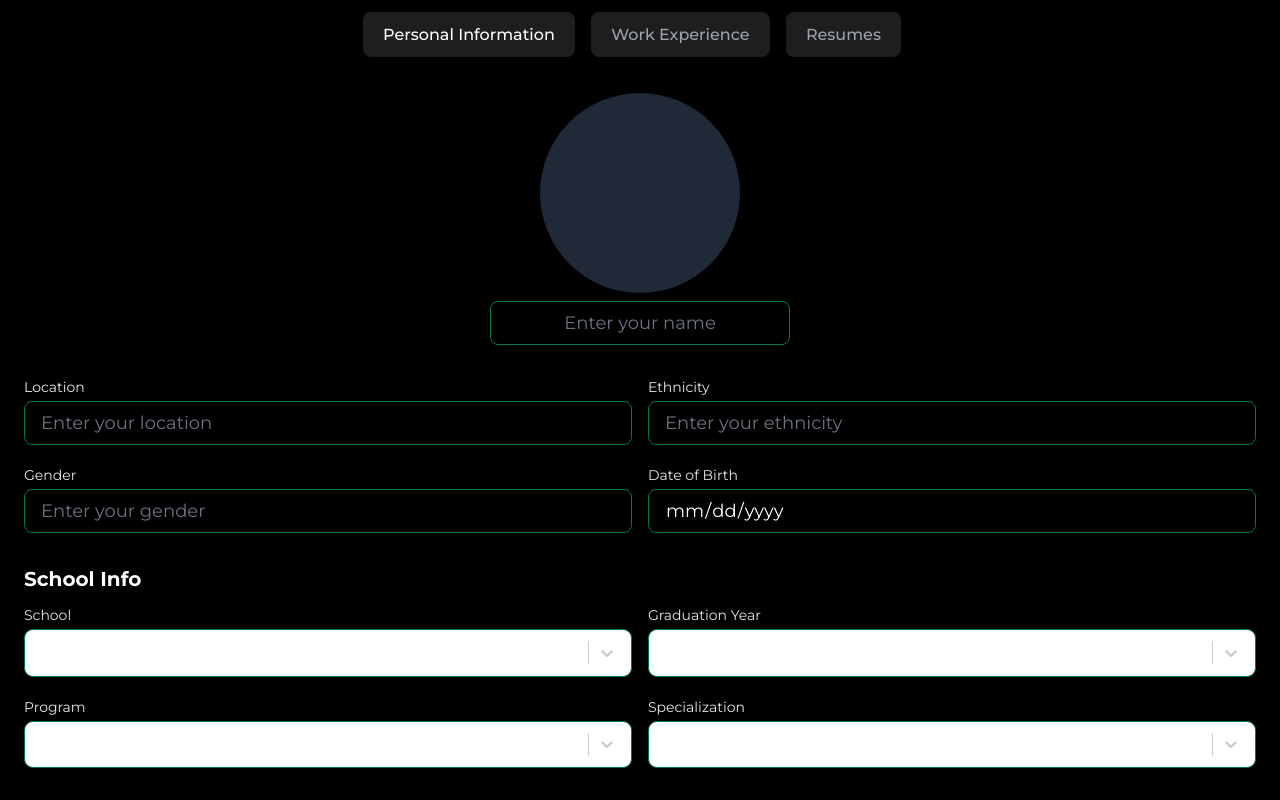
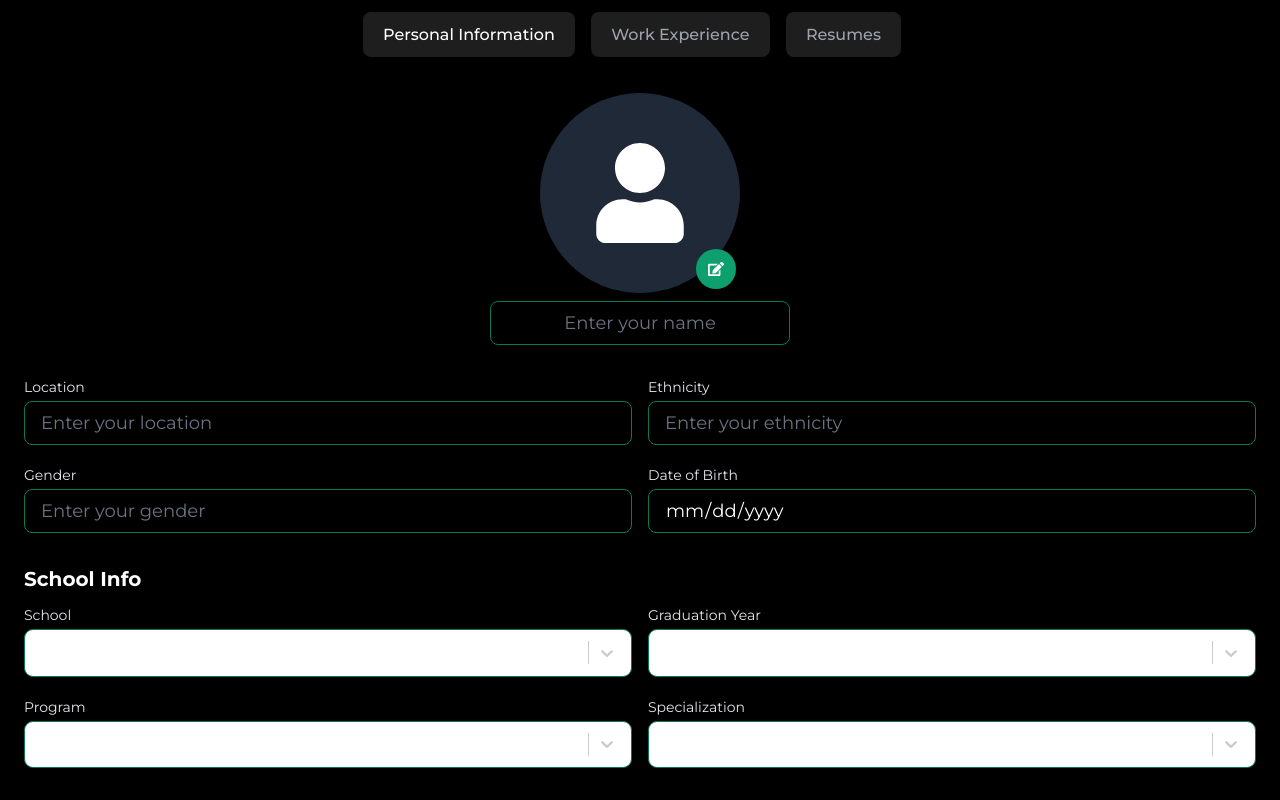
Before and after one commit to techskillsync/skillsync-suprema, a React (Vite) app in the folder skillsync-client/: page /profile in a window 1280 px wide. Shown: the top 800 px of the page. Built offline with nearby package versions, Linux system fonts and the light colour scheme; what react-confirm would draw is missing.

Commit message:
Fixed Profile Picture Bug

```diff
--- a/skillsync-client/src/components/ProfilePage/EditProfilePicture.tsx
+++ b/skillsync-client/src/components/ProfilePage/EditProfilePicture.tsx
@@ -1,6 +1,6 @@
 import React, { useEffect, useState } from "react";
 import { GetAvatar, SetAvatar } from "../../supabase/ProfilePicture";
-import { FaEdit, FaHourglass } from "react-icons/fa";
+import { FaEdit, FaHourglass, FaUser } from "react-icons/fa";
 import { FaCheck } from "react-icons/fa6";
 
 function EditProfilePicture() {
@@ -34,13 +34,20 @@ function EditProfilePicture() {
 
   return (
     <div className="rounded-md flex flex-col items-center justify-center">
-      {avatarURL !== "" ? (
       <div className="relative">
+        {avatarURL !== "" || newAvatarURL ? (
           <img
             className="rounded-full"
             width={"200px"}
             src={newAvatarURL ? newAvatarURL : avatarURL}
           />
+        ) : (
+          <div className="w-[200px] h-[200px]">
+            <div className="rounded-full bg-gray-800 w-full h-full flex items-center justify-center">
+              <FaUser className="text-white w-1/2 h-1/2 m-auto" />
+            </div>
+          </div>
+        )}
         <div className="absolute right-1 bottom-1">
           <div className="flex space-x-2">
             <label htmlFor="single" className="bg-green-500 rounded-full">
@@ -68,11 +75,6 @@ function EditProfilePicture() {
           </div>
         </div>
       </div>
-      ) : (
-        <div className="w-[200px] h-[200px]">
-          <div className="rounded-full bg-gray-800 w-full h-full"></div>
-        </div>
-      )}
     </div>
   );
 }
```
Lines whose indentation alone changed are shown as unchanged.
